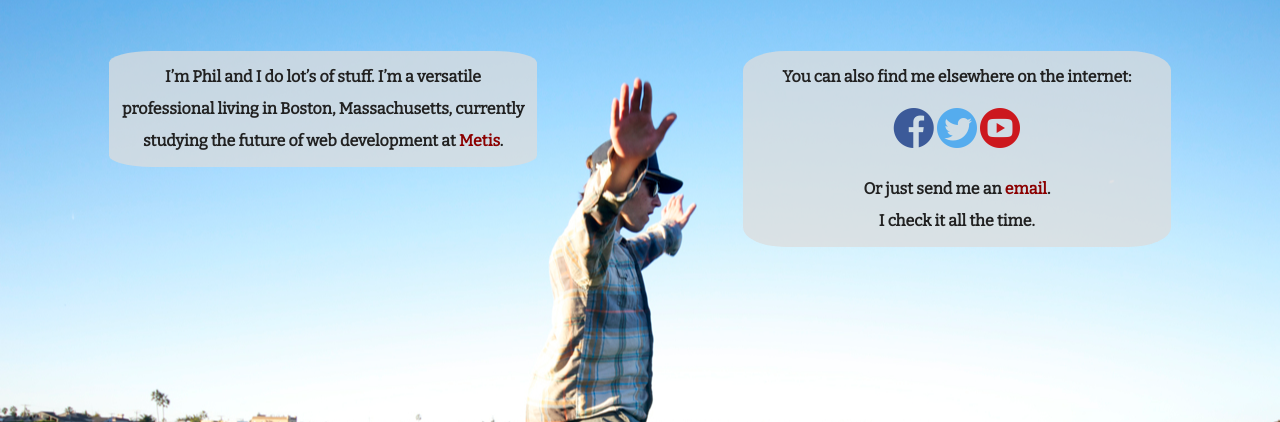
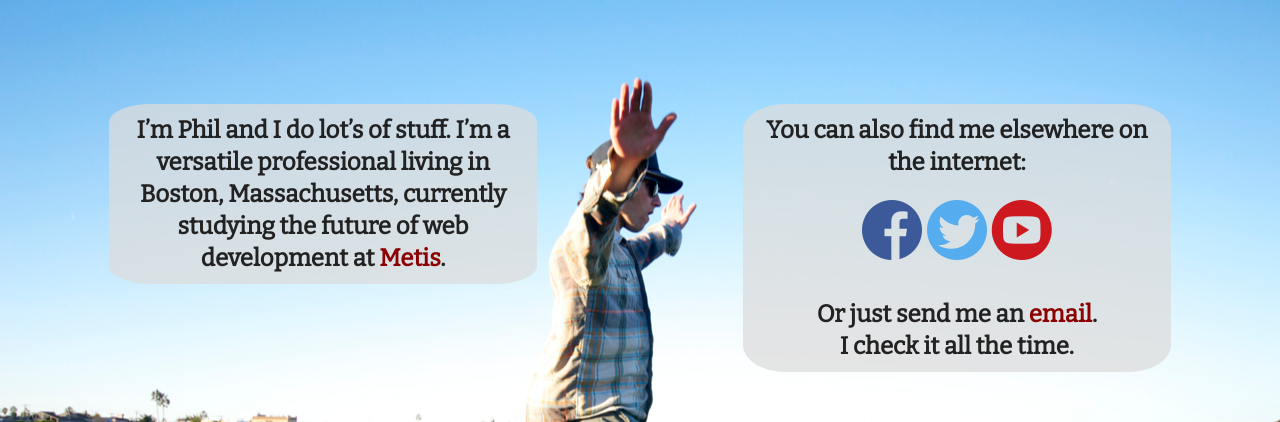
Before and after one commit to philgutowski/personal-site-before-metis, a plain HTML site: page index.html in a window 1280 px wide. Shown: the part 802-1224 px from the top of the page. Drawn offline with nearby package versions, Linux system fonts and the light colour scheme.

Commit message:
changed font size

```diff
--- a/css/style.scss
+++ b/css/style.scss
@@ -8,6 +8,12 @@ html, body, .scroller, .container {
   line-height: 2em;
   height: 100%;
   width: 100%;
+}
+
+textarea {
+  -webkit-box-sizing: border-box; /* Safari/Chrome, other WebKit */
+  -moz-box-sizing: border-box;    /* Firefox, other Gecko */
+  box-sizing: border-box;         /* Opera/IE 8+ */
 }
 
 a {
@@ -105,8 +111,7 @@ section#bg2 {
     }
         h2#left {
       position: relative;
-      margin-top: 5%;
-      font-size: 1em;
+      margin-top: 10%;
       background-color: rgba(220, 220, 220, .75);
       @include span-columns(12);
         @include media($screen) {
@@ -115,8 +120,7 @@ section#bg2 {
     }
      h2.right {
       position: relative;
-      margin-top: 5%;
-      font-size: 1em;
+      margin-top: 10%;
       background-color: rgba(220, 220, 220, .75);
       @include span-columns(12);
         @include media($screen) {
```
Also changed, not shown: css/style.css.
